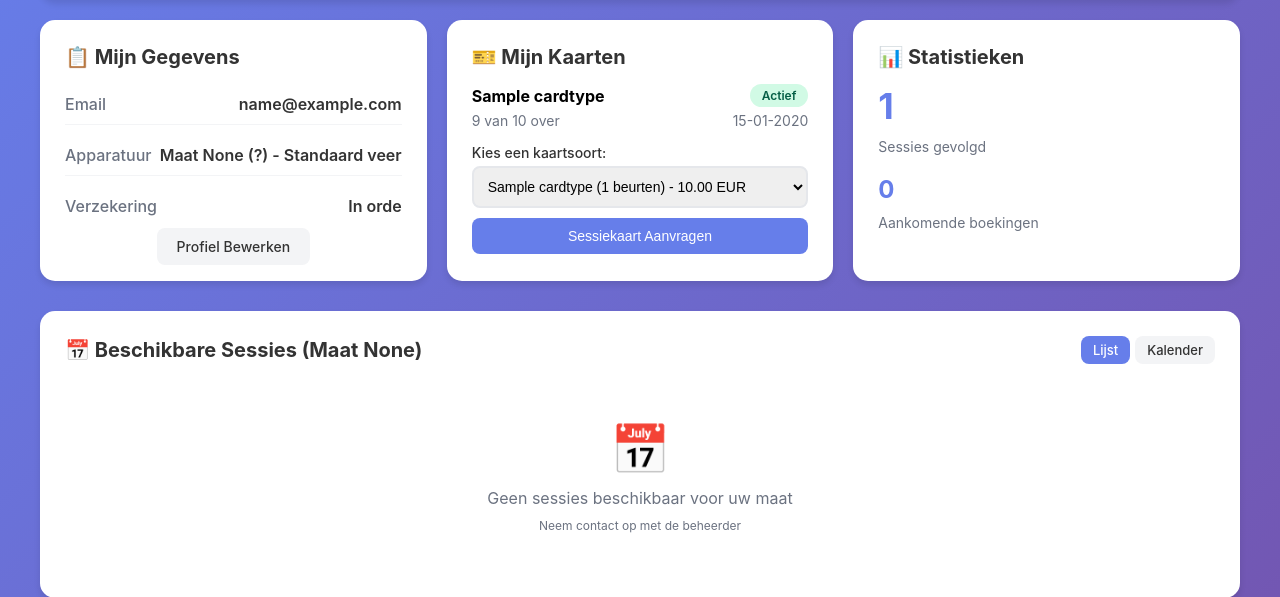
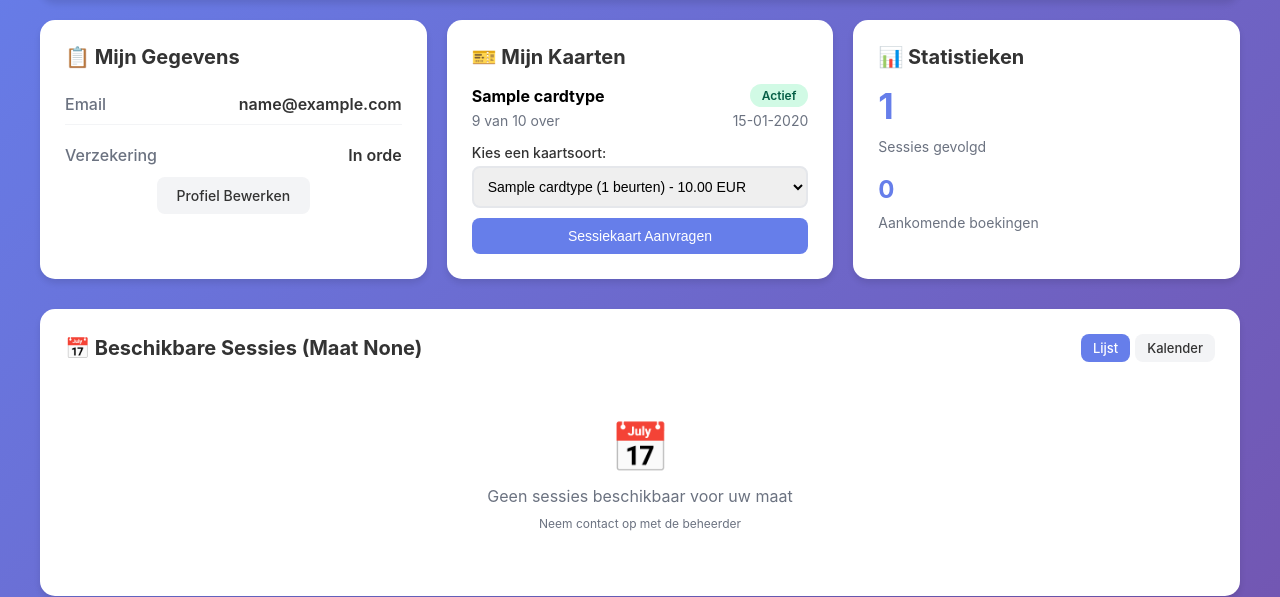
Before and after one commit to Potvis/availabilityTracker, a Django app: page /accounts/dashboard/ in a window 1280 px wide. Shown: the part 119-716 px from the top of the page. Run offline with Django 5.2, Linux system fonts and the light colour scheme; a user stored in the database is signed in; tables that the repository leaves empty hold one stand-in row (values such as "Sample post"); parts of the project's set-up code (start-up, migrations or seed data) failed here and were passed over.

Commit message:
Fix migration, and update mijn gegevens in client dashboard

```diff
--- a/backend/templates/client/dashboard.html
+++ b/backend/templates/client/dashboard.html
@@ -494,10 +494,6 @@
                         <span class="info-value">{{ member.email }}</span>
                     </div>
                     <div class="info-row">
-                        <span class="info-label">Apparatuur</span>
-                        <span class="info-value">{{ equipment_requirements.text }}</span>
-                    </div>
-                    <div class="info-row">
                         <span class="info-label">Verzekering</span>
                         <span class="info-value">{{ insurance_status }}</span>
                     </div>
```
Also changed, not shown: backend/bookings/migrations/0004_remove_automatic_charging.py.
